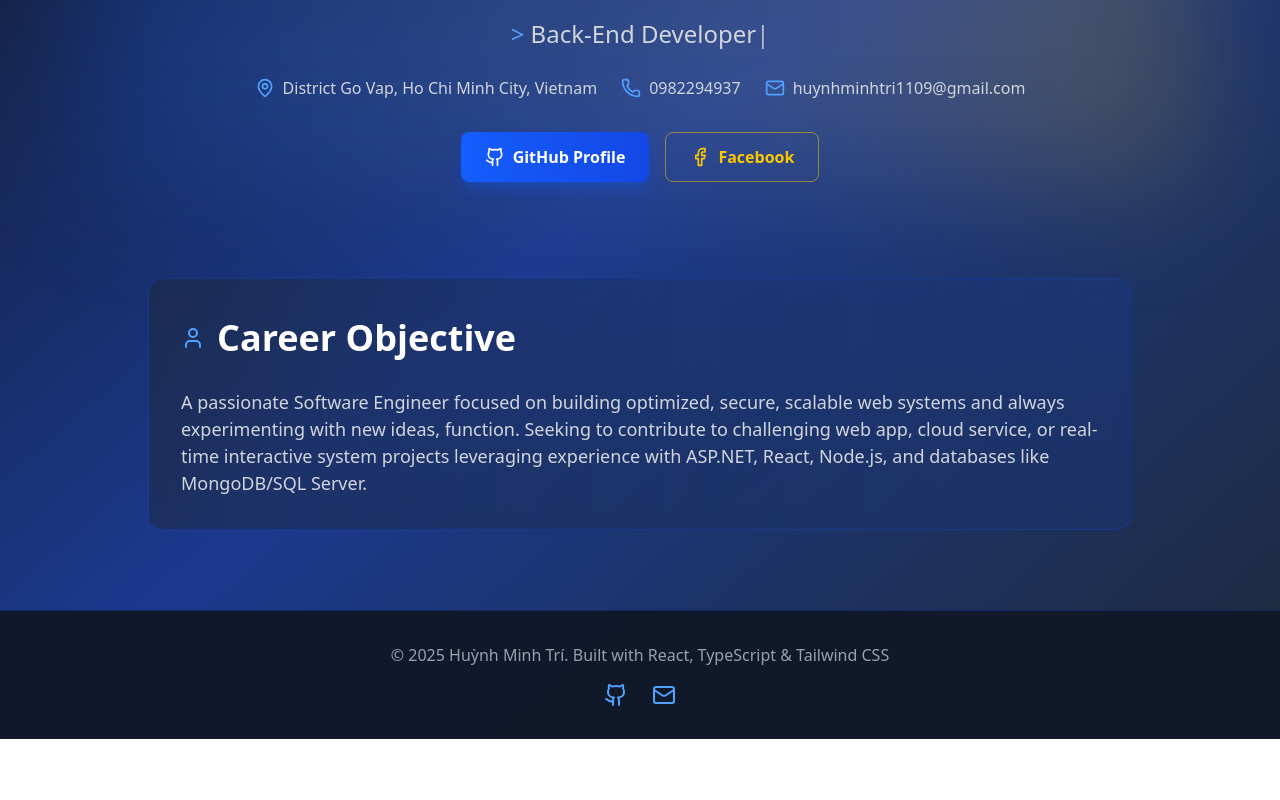
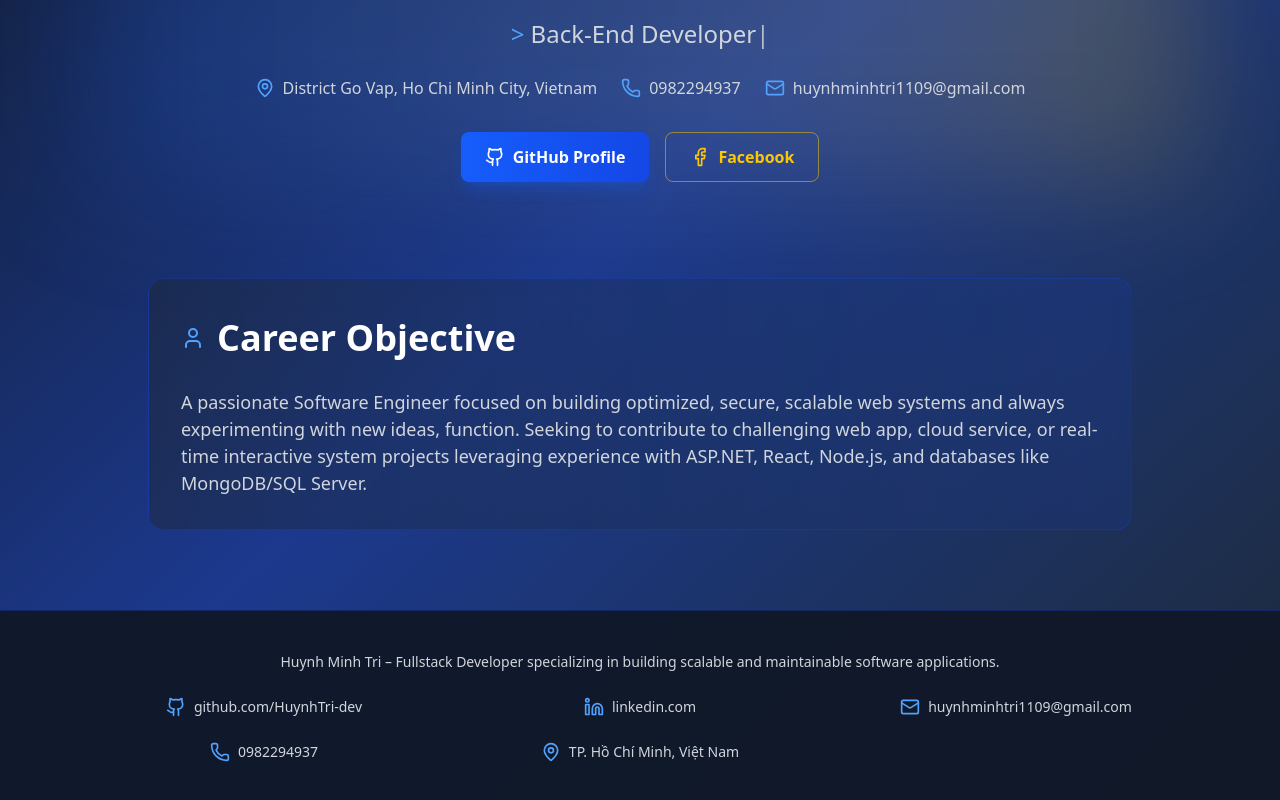
Before and after one commit to HuynhTri-dev/Portfolio, a React (Vite) app in the folder TriHuynh/: page / in a window 1280 px wide. Shown: the part 394-1194 px from the top of the page. Before the commit the page ends 1133 px from the top, so only its background shows below. Built offline with nearby package versions, Linux system fonts and the light colour scheme.

Commit message:
reafactor footer component

```diff
--- a/TriHuynh/src/components/common/layout/Footer.tsx
+++ b/TriHuynh/src/components/common/layout/Footer.tsx
@@ -1,25 +1,63 @@
-import { Github, Mail } from "lucide-react";
+import { Github, Mail, Phone, MapPin, Linkedin } from "lucide-react";
 
 export default function Footer() {
   return (
-    <footer className="bg-gray-900/95 border-t border-blue-700/30 py-8">
-      <div className="max-w-6xl mx-auto px-6 text-center">
-        <p className="text-gray-400">
-          © 2025 Huỳnh Minh Trí. Built with React, TypeScript & Tailwind CSS
+    <footer className="bg-gray-900/95 border-t border-blue-700/30 py-10">
+      <div className="max-w-6xl mx-auto px-6 text-center text-gray-300">
+        <p className="text-sm mb-6">
+          Huynh Minh Tri – Fullstack Developer specializing in building scalable
+          and maintainable software applications.
         </p>
-        <div className="flex justify-center gap-6 mt-4">
+
+        <div className="grid grid-cols-1 sm:grid-cols-2 md:grid-cols-3 gap-6 justify-items-center text-left text-sm">
+          <div className="flex items-center gap-2">
+            <Github className="w-5 h-5 text-blue-400" />
             <a
               href="https://github.com/HuynhTri-dev"
-            className="text-blue-400 hover:text-blue-300 transition-colors"
+              target="_blank"
+              rel="noopener noreferrer"
+              className="hover:text-blue-300 transition-colors"
             >
-            <Github className="w-6 h-6" />
+              github.com/HuynhTri-dev
             </a>
+          </div>
+
+          <div className="flex items-center gap-2">
+            <Linkedin className="w-5 h-5 text-blue-400" />
+            <a
+              href="https://www.linkedin.com/in/tr%C3%AD-hu%E1%BB%B3nh-minh-bb71a0259/"
+              target="_blank"
+              rel="noopener noreferrer"
+              className="hover:text-blue-300 transition-colors"
+            >
+              linkedin.com
+            </a>
+          </div>
+
+          <div className="flex items-center gap-2">
+            <Mail className="w-5 h-5 text-blue-400" />
             <a
               href="mailto:huynhminhtri1109@gmail.com"
-            className="text-blue-400 hover:text-blue-300 transition-colors"
+              className="hover:text-blue-300 transition-colors"
             >
-            <Mail className="w-6 h-6" />
+              huynhminhtri1109@gmail.com
             </a>
+          </div>
+
+          <div className="flex items-center gap-2">
+            <Phone className="w-5 h-5 text-blue-400" />
+            <a
+              href="tel:0982294937"
+              className="hover:text-blue-300 transition-colors"
+            >
+              0982294937
+            </a>
+          </div>
+
+          <div className="flex items-center gap-2">
+            <MapPin className="w-5 h-5 text-blue-400" />
+            <span>TP. Hồ Chí Minh, Việt Nam</span>
+          </div>
         </div>
       </div>
     </footer>
```
Lines whose indentation alone changed are shown as unchanged.
